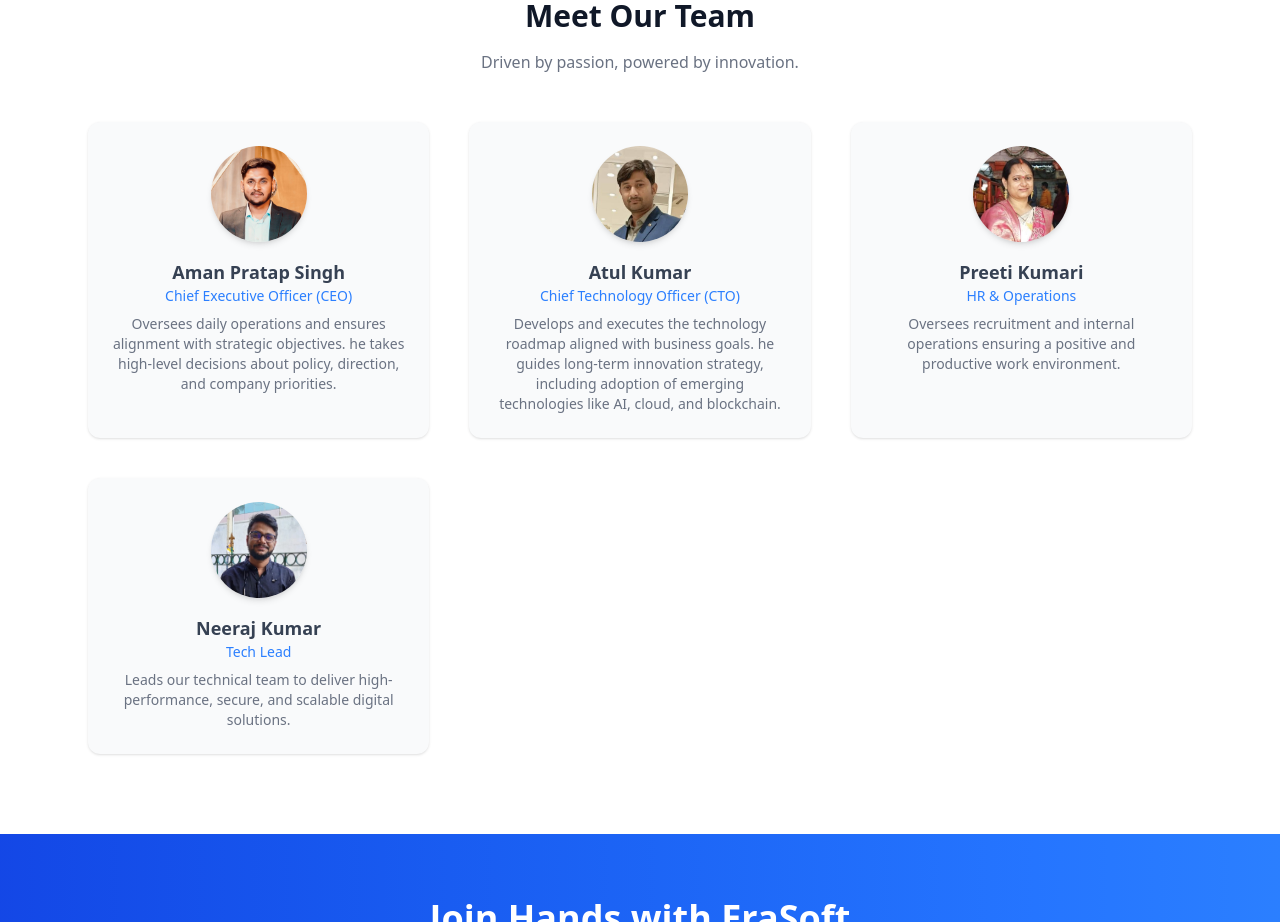
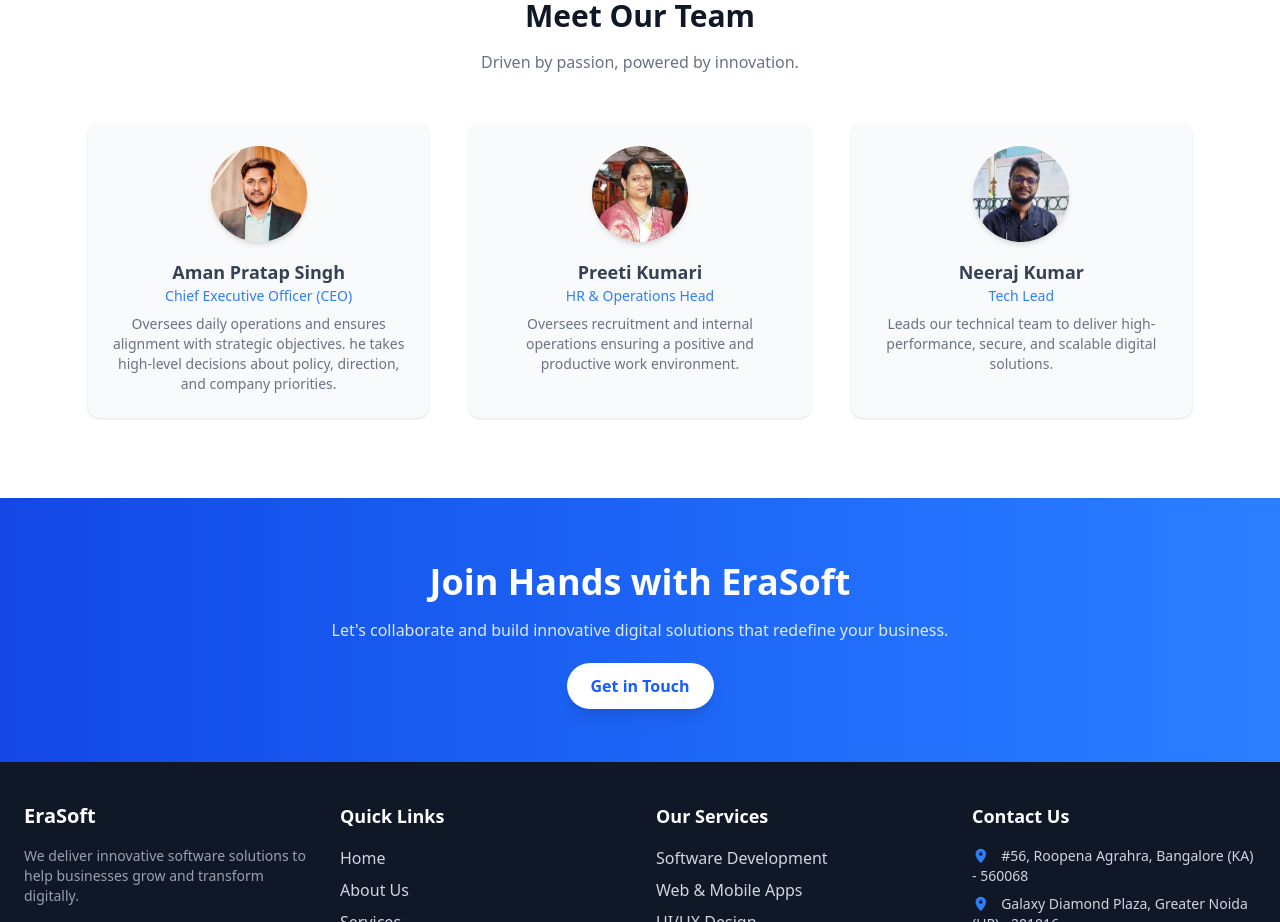
Before and after one commit to sunitkpal86/erastore, an Angular app: page /about in a window 1280 px wide. Shown: the part 1560-2482 px from the top of the page. Built offline with nearby package versions, Linux system fonts and the light colour scheme.

Commit message:
removed atul

```diff
--- a/src/app/components/about/about.html
+++ b/src/app/components/about/about.html
@@ -113,7 +113,7 @@
           Oversees daily operations and ensures alignment with strategic objectives. he takes high-level decisions about policy, direction, and company priorities.
         </p>
       </div>
-      <div class="bg-gray-50 rounded-xl p-6 shadow hover:shadow-md transition">
+      <!-- <div class="bg-gray-50 rounded-xl p-6 shadow hover:shadow-md transition">
         <img
           src="assets/atul.jpg"
           alt="Team Member"
@@ -124,7 +124,7 @@
         <p class="text-sm text-gray-500">
           Develops and executes the technology roadmap aligned with business goals. he guides long-term innovation strategy, including adoption of emerging technologies like AI, cloud, and blockchain.
         </p>
-      </div>
+      </div> -->
       <div class="bg-gray-50 rounded-xl p-6 shadow hover:shadow-md transition">
         <img
           src="assets/preeti.jpg"
@@ -132,7 +132,7 @@
           class="w-24 h-24 rounded-full mx-auto mb-4 object-cover shadow-md"
         />
         <h3 class="font-semibold text-lg">Preeti Kumari</h3>
-        <p class="text-blue-500 text-sm mb-2">HR & Operations</p>
+        <p class="text-blue-500 text-sm mb-2">HR & Operations Head</p>
         <p class="text-sm text-gray-500">
           Oversees recruitment and internal operations ensuring a positive and productive work environment.
         </p>
```
